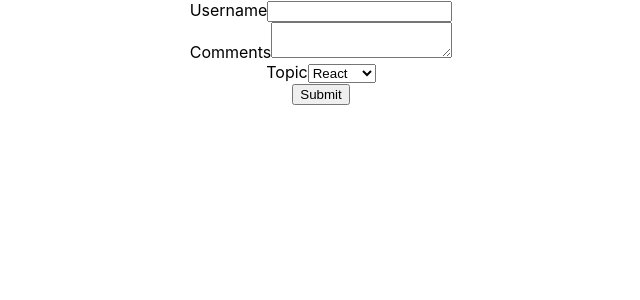
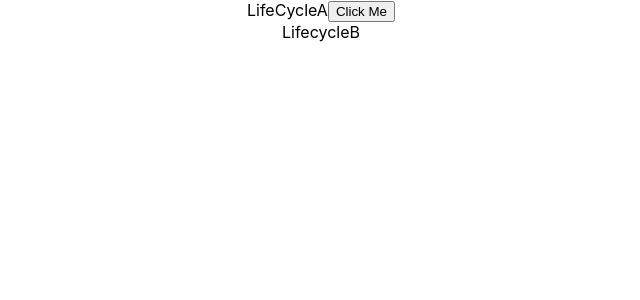
Before and after one commit to APJ-9/learning, a React (Create React App) app in the folder react/hello-world/: page / in a window 1280 px wide. Shown: the top 300 px of the page, without its empty margins (319-959 px from the left). Built offline with nearby package versions, Linux system fonts and the light colour scheme.

Commit message:
life cycle methods

```diff
--- a/react/hello-world/src/App.js
+++ b/react/hello-world/src/App.js
@@ -14,11 +14,13 @@
 import NameList from './components/NameList';
 import Stylesheet from './components/Stylesheet';
 import Form from './components/Form';
+import LifeCycleA from './components/LifeCycleA';
 
 function App() {
   return (
     <div className="App">
-      <Form />
+      <LifeCycleA />
+      {/* <Form /> */}
       {/* <Stylesheet primary={true}></Stylesheet> */}
       {/* <UserGreeting /> */}
       {/* <NameList /> */}
--- /dev/null
+++ b/react/hello-world/src/components/LifeCycleA.js
@@ -0,0 +1,51 @@
+import React, { Component } from 'react'
+import LifecycleB from './LifeCycleB'
+
+class LifeCycleA extends Component {
+    constructor(props) {
+        super(props)
+
+        this.state = {
+            name: 'Akhil'
+        }
+        console.log('LifecycleA constructor')
+    }
+
+    static getDerivedStateFromProps(props, state) {
+        console.log('LifecycleA getDeriviedStateFromProps')
+        return null
+    }
+
+    componentDidMount() {
+        console.log('LifecycleA componentDidMount')
+    }
+    shouldComponentUpdate() {
+        console.log('LifecycleA shouldComponentUpdate')
+        return true
+    }
+
+    getSnapshotBeforeUpdate(prevProps, prevState) {
+        console.log('LifecycleA getSnapshotBeforeUpdate')
+        return null
+    }
+    componentDidUpdate() {
+        console.log('LifecycleA componentDidUpdate')
+    }
+    changeState = () => {
+        this.setState({
+            name: 'QwErTy'
+        })
+    }
+    render() {
+        console.log('LifecycleA render')
+        return (
+            <div>
+                LifeCycleA
+                <button onClick={this.changeState}>Click Me</button>
+                <LifecycleB></LifecycleB>
+            </div>
+        )
+    }
+}
+
+export default LifeCycleA
--- /dev/null
+++ b/react/hello-world/src/components/LifeCycleB.js
@@ -0,0 +1,43 @@
+import React, { Component } from 'react'
+
+class LifecycleB extends Component {
+    constructor(props) {
+        super(props)
+
+        this.state = {
+            name: 'Akhil'
+        }
+        console.log('LifecycleB constructor')
+    }
+
+    static getDerivedStateFromProps(props, state) {
+        console.log('LifecycleB getDeriviedStateFromProps')
+        return null
+    }
+
+    componentDidMount() {
+        console.log('LifecycleB componentDidMount')
+    }
+    shouldComponentUpdate() {
+        console.log('LifecycleB shouldComponentUpdate')
+        return true
+    }
+
+    getSnapshotBeforeUpdate(prevProps, prevState) {
+        console.log('LifecycleB getSnapshotBeforeUpdate')
+        return null
+    }
+    componentDidUpdate() {
+        console.log('LifecycleB componentDidUpdate')
+    }
+    render() {
+        console.log('LifecycleB render')
+        return (
+            <div>
+                LifecycleB
+            </div>
+        )
+    }
+}
+
+export default LifecycleB
```
